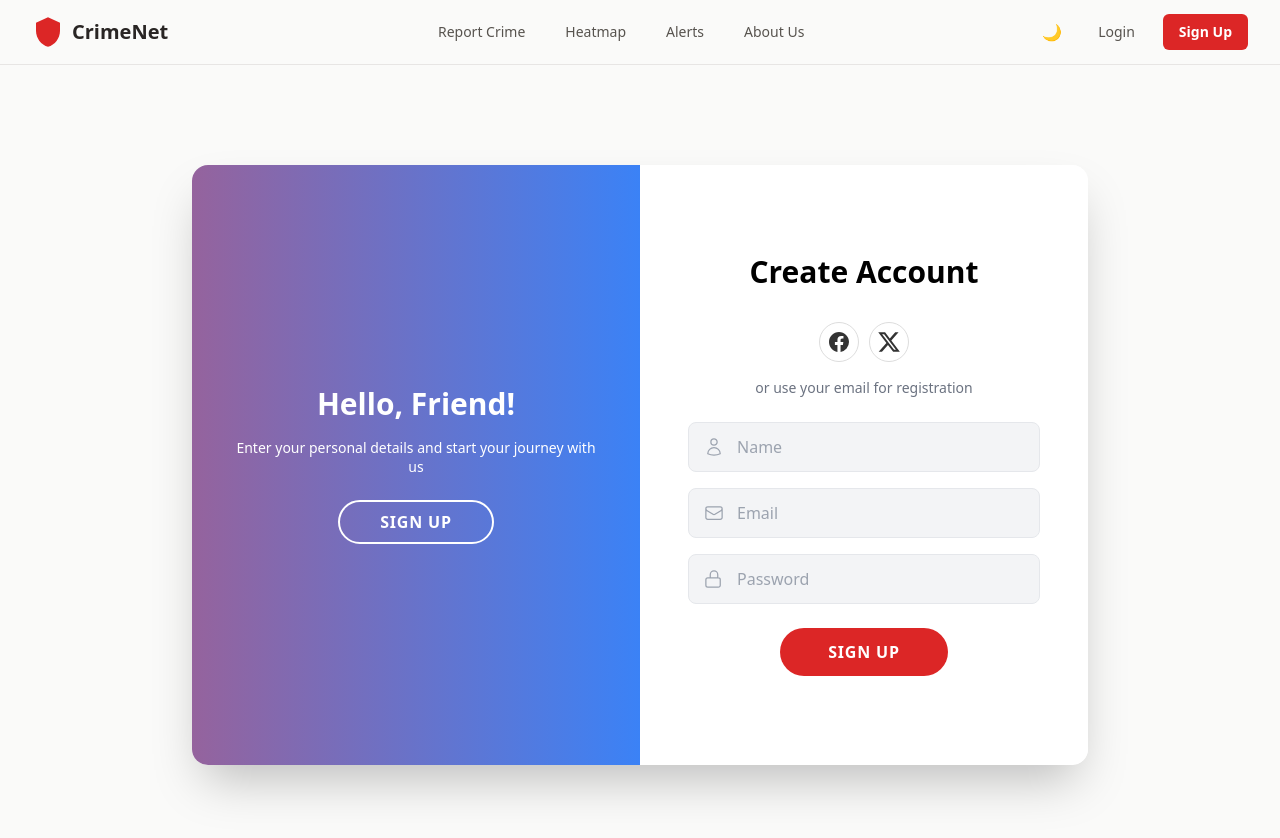
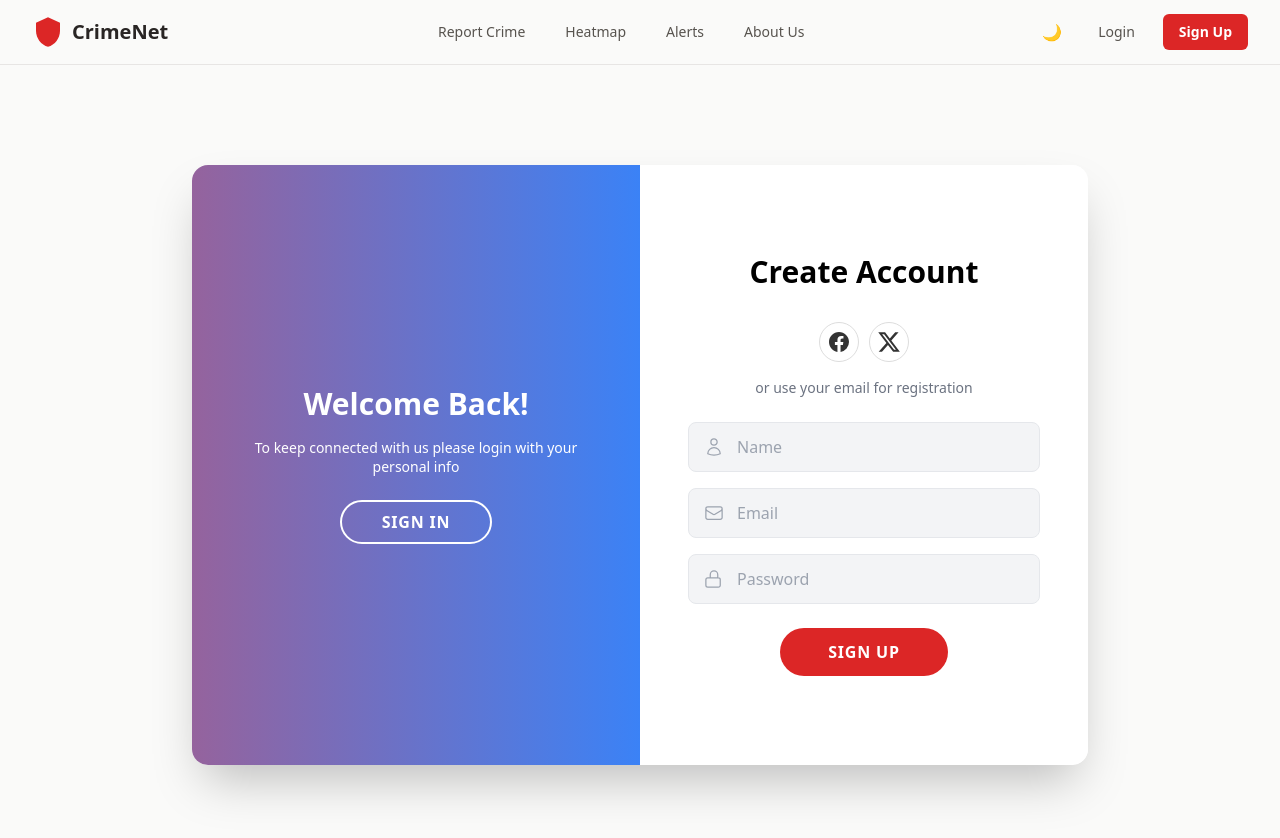
Before and after one commit to top1team/crime_net, a Next.js app in the folder frontend/: page /signup in a window 1280 px wide. Shown: the top 838 px of the page. Built offline with nearby package versions, Linux system fonts and the light colour scheme.

Commit message:
Fix auth form switching between login and signup modes

```diff
--- a/frontend/components/AuthForm.tsx
+++ b/frontend/components/AuthForm.tsx
@@ -82,9 +82,19 @@ const AuthForm: React.FC<AuthFormProps> = ({ initialState }) => {
             <GhostButton onClick={() => setIsSignUp(false)}>Sign In</GhostButton>
           </div>
           <div className={`overlay-panel overlay-right ${isSignUp ? 'translate-x-1/5' : 'translate-x-0'}`}>
-            <h1 className="text-3xl font-bold mb-4">Hello, Friend!</h1>
-            <p className="text-sm font-light leading-snug mb-6">Enter your personal details and start your journey with us</p>
-            <GhostButton onClick={() => setIsSignUp(true)}>Sign Up</GhostButton>
+            {isSignUp ? (
+              <>
+                <h1 className="text-3xl font-bold mb-4">Welcome Back!</h1>
+                <p className="text-sm font-light leading-snug mb-6">To keep connected with us please login with your personal info</p>
+                <GhostButton onClick={() => setIsSignUp(false)}>Sign In</GhostButton>
+              </>
+            ) : (
+              <>
+                <h1 className="text-3xl font-bold mb-4">Hello, Friend!</h1>
+                <p className="text-sm font-light leading-snug mb-6">Enter your personal details and start your journey with us</p>
+                <GhostButton onClick={() => setIsSignUp(true)}>Sign Up</GhostButton>
+              </>
+            )}
           </div>
         </div>
       </div>
```
